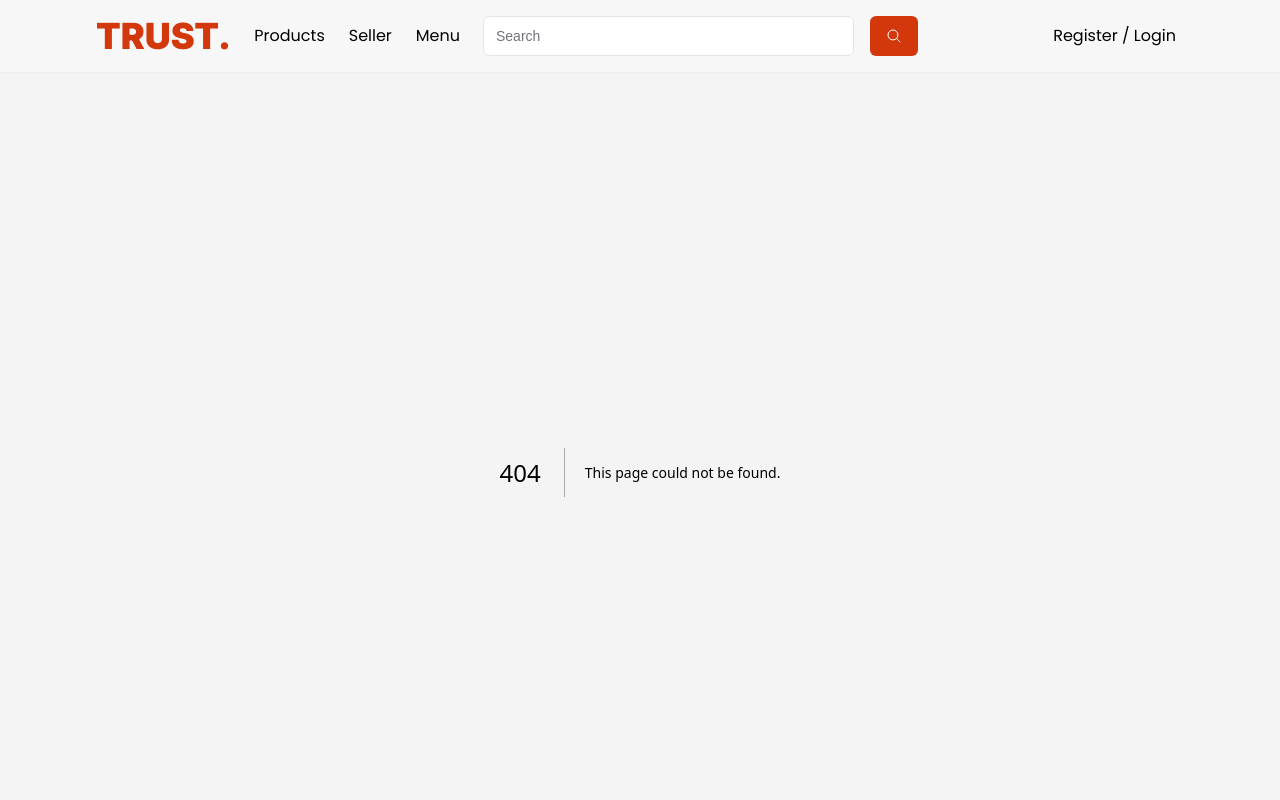
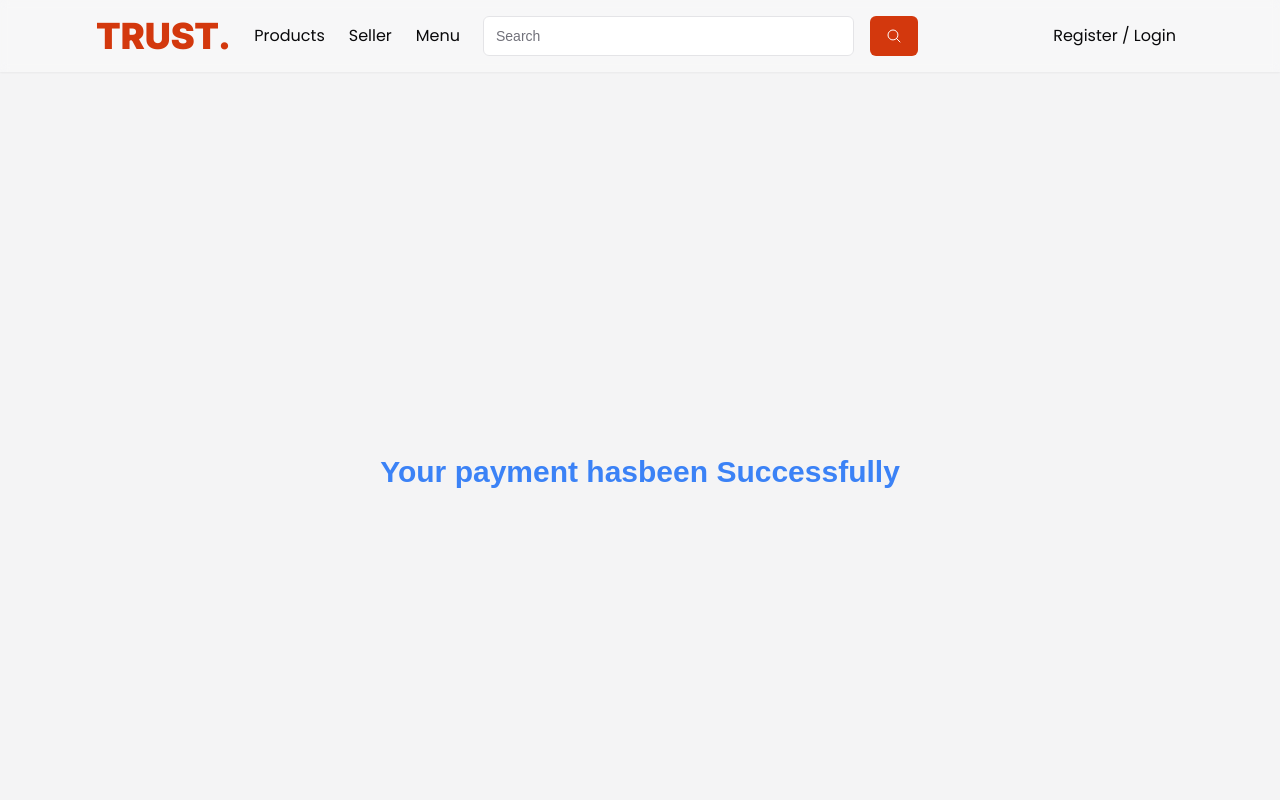
Before and after one commit to aan-cloud/trust-frontend, a Next.js app: page /success in a window 1280 px wide. Before the commit this address had no page. Shown: the top 800 px of the page. Built offline with nearby package versions, Linux system fonts and the light colour scheme.

Commit message:
feat: success page

```diff
--- /dev/null
+++ b/src/app/success/page.tsx
@@ -0,0 +1,7 @@
+export default function Success () {
+    return (
+        <div className="h-screen px-24 py-5 flex justify-center items-center">
+            <h1 className="text-3xl text-blue-500 font-black">Your payment hasbeen Successfully</h1>
+        </div>
+    )
+}
```
